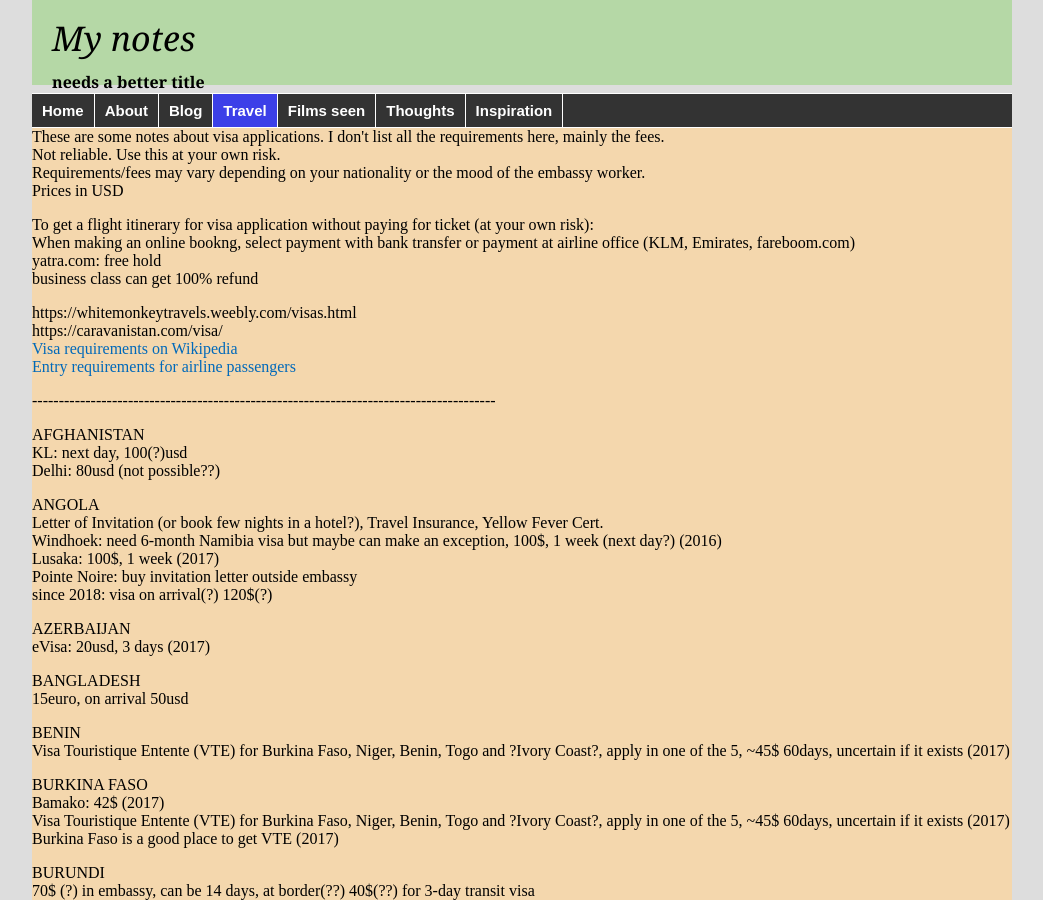
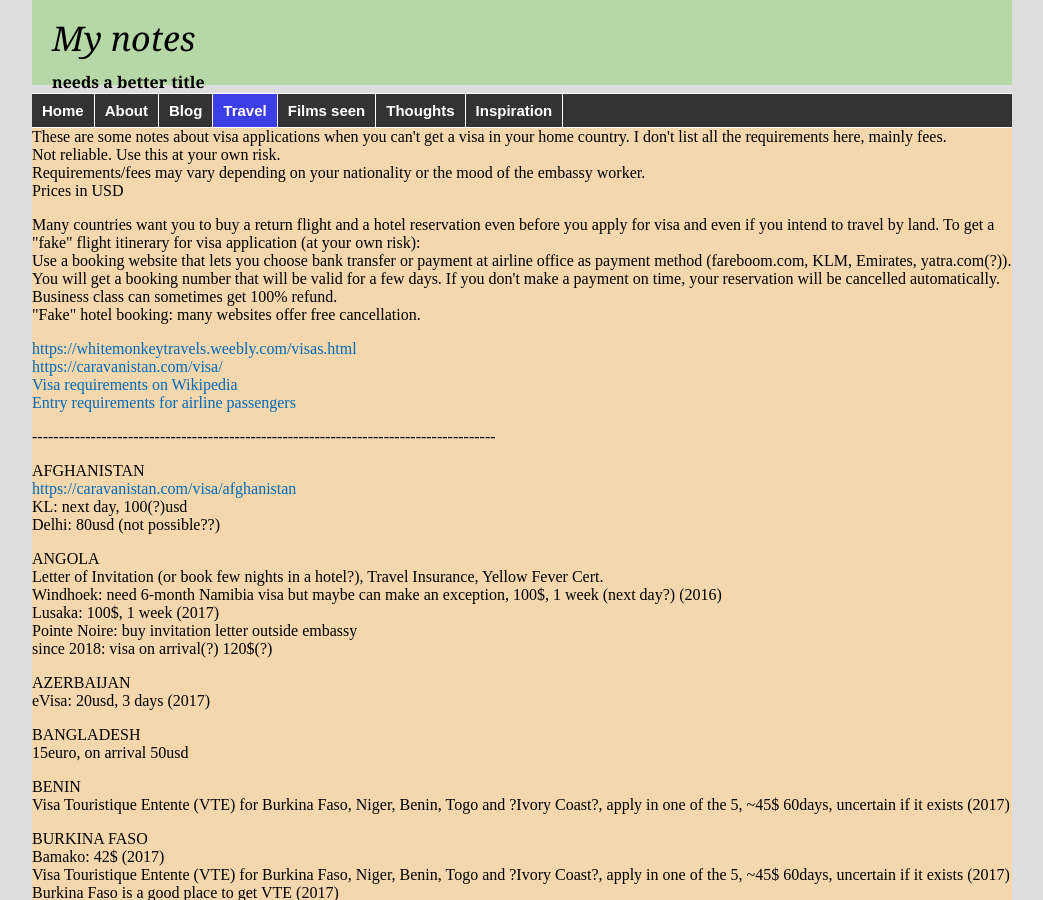
Before and after one commit to witbag/witbag.github.io, a Jekyll site: the page built from travel/visas.html, in a window 1280 px wide and 900 px high. Shown: the whole window, without its empty margins (118-1161 px from the left). Built offline with Jekyll 4.4.1, drawn with Linux system fonts in a browser that asks for light colours.

Commit message:
Update visas.html

```diff
--- a/travel/visas.html
+++ b/travel/visas.html
@@ -5,21 +5,21 @@ title: Travel advice
 
 <div class="travel">
 
-<p>These are some notes about visa applications. I don't list all the requirements here, mainly the fees.<br />
+<p>These are some notes about visa applications when you can't get a visa in your home country. I don't list all the requirements here, mainly fees.<br />
 Not reliable. Use this at your own risk.<br />
 Requirements/fees may vary depending on your nationality or the mood of the embassy worker.<br />
 Prices in USD</p>
-<p>To get a flight itinerary for visa application without paying for ticket (at your own risk): <br />
-When making an online bookng, select payment with bank transfer or payment at airline office (KLM, Emirates, fareboom.com)<br />
-yatra.com: free hold<br />
-business class can get 100% refund</p>
-<p>https://whitemonkeytravels.weebly.com/visas.html<br />
-https://caravanistan.com/visa/<br />
+<p>Many countries want you to buy a return flight and a hotel reservation even before you apply for visa and even if you intend to travel by land. To get a "fake" flight itinerary for visa application (at your own risk): <br />
+Use a booking website that lets you choose bank transfer or payment at airline office as payment method (fareboom.com, KLM, Emirates, yatra.com(?)). You will get a booking number that will be valid for a few days. If you don't make a payment on time, your reservation will be cancelled automatically.<br />
+Business class can sometimes get 100% refund.<br />
+"Fake" hotel booking: many websites offer free cancellation.</p>
+<p><a href="https://whitemonkeytravels.weebly.com/visas.html" target=_blank>https://whitemonkeytravels.weebly.com/visas.html</a><br />
+<a href="https://caravanistan.com/visa/" target=_blank>https://caravanistan.com/visa/</a><br />
 <a href="https://en.wikipedia.org/wiki/Template:Visa_requirements" target=_blank>Visa requirements on Wikipedia</a><br>
 <a href="https://www.koreanair.com/global/en/traveling/airport-check-in/visas-passports-immigration-regulation0/timaticweb/" target=_blank>Entry requirements for airline passengers</a>
 </p>
 <p>---------------------------------------------------------------------------------------</p>
-<p>AFGHANISTAN<br />KL: next day, 100(?)usd<br />Delhi: 80usd (not possible??)</p>
+<p>AFGHANISTAN<br /><a href="https://caravanistan.com/visa/afghanistan" target=_blank>https://caravanistan.com/visa/afghanistan</a><br />KL: next day, 100(?)usd<br />Delhi: 80usd (not possible??)</p>
 <p>ANGOLA<br />Letter of Invitation (or book few nights in a hotel?), Travel Insurance, Yellow Fever Cert.<br />Windhoek: need 6-month Namibia visa but maybe can make an exception, 100$, 1 week (next day?) (2016)<br />Lusaka: 100$, 1 week (2017)<br />Pointe Noire: buy invitation letter outside embassy<br />since 2018: visa on arrival(?) 120$(?)</p>
 <p>AZERBAIJAN<br />eVisa: 20usd, 3 days (2017)</p>
 <p>BANGLADESH<br />15euro, on arrival 50usd</p>
```
